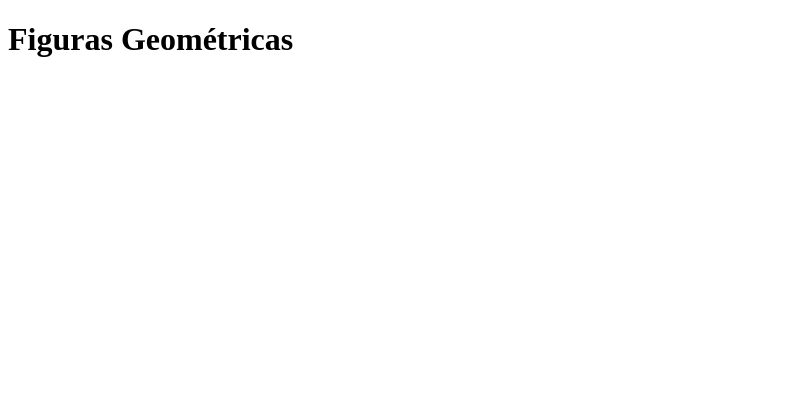
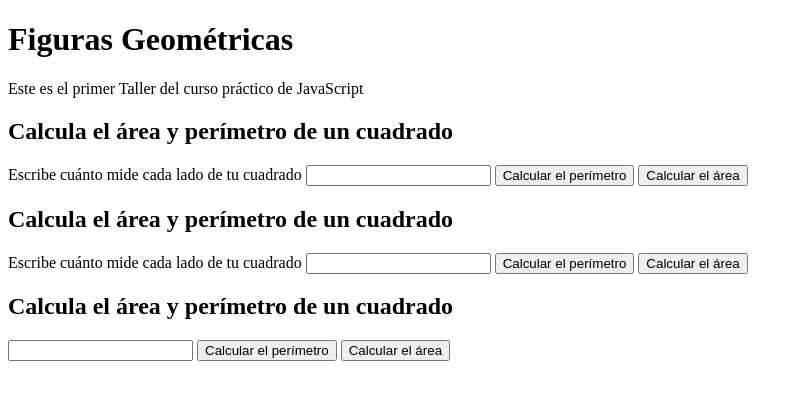
Before and after one commit to jorgetrad99/curso-practico-js, a website: page src/1_figuras_geométricas/figuras.html in a window 1280 px wide. Shown: the whole page, without its empty margins (0-803 px from the left). Drawn offline with Linux system fonts and the light colour scheme.

Commit message:
Interacting with JavaScript from HTML

```diff
--- a/src/1_figuras_geométricas/figuras.html
+++ b/src/1_figuras_geométricas/figuras.html
@@ -7,7 +7,37 @@
     <title>Figuras Geométricas | Curso Práctico de JavaScript en Platzi</title>
 </head>
 <body>
-    <h1>Figuras Geométricas</h1>
+    <header>
+        <h1>Figuras Geométricas</h1>
+        <p>Este es el primer Taller del curso práctico de JavaScript</p>
+    </header>
+    <section>
+        <h2>Calcula el área y perímetro de un cuadrado</h2>
+        <form action="">
+            <label for="inputCuadrado">Escribe cuánto mide cada lado de tu cuadrado</label>
+            <input type="number" id="InputCuadrado">
+            <button type="button" onclick="calcularPerimetroCuadrado()">Calcular el perímetro</button>
+            <button type="button" onclick="calcularAreaCuadrado()">Calcular el área</button>
+        </form>
+    </section>
+    <section>
+        <h2>Calcula el área y perímetro de un cuadrado</h2>
+        <form action="">
+            <label for="">Escribe cuánto mide cada lado de tu cuadrado</label>
+            <input type="number" id="">
+            <button type="button">Calcular el perímetro</button>
+            <button type="button">Calcular el área</button>
+        </form>
+    </section>
+    <section>
+        <h2>Calcula el área y perímetro de un cuadrado</h2>
+        <form action="">
+            <label for=""></label>
+            <input type="number" id="">
+            <button type="button">Calcular el perímetro</button>
+            <button type="button">Calcular el área</button>
+        </form>
+    </section>
     <script src="./figuras.js"></script>
 </body>
 </html>
--- a/src/1_figuras_geométricas/figuras.js
+++ b/src/1_figuras_geométricas/figuras.js
@@ -1,14 +1,8 @@
 //Código del Cuadrado
-//console.group("Cuadrados");
-
 const perimetroCuadrado = (lado) => lado * 4; //Arrow Function
 const areaCuadrado = (lado) => lado ** 2; //Otra forma de elevar un número a un exponente, en este caso 2 (al cuadrado)
 
-//console.groupEnd();
-
 //Código del Triángulo
-console.group("Triángulos");
-
 const alturaTriangulo = (lado, base) => {
   const angulo = Math.acos(base / 2 / lado); //Obtiene el ángulo formado en radianes
   return lado * Math.sin(angulo); //Devuelve la altura
@@ -16,11 +10,7 @@ const alturaTriangulo = (lado, base) => {
 const perimetroTriangulo = (lado, base) => lado * 2 + base;
 const areaTriangulo = (base, altura) => (base * altura) / 2;
 
-console.groupEnd();
-
 //Código de los Círculos
-console.group("Círculos");
-
 const radioCirculo = 8;
 const PI = Math.PI;
 
@@ -28,4 +18,18 @@ const diametroCirculo = (radio) => radio * 2;
 const perimetroCirculo = (radio) => diametroCirculo(radio) * PI;
 const areaCirculo = (radio) => radio ** 2 * PI;
 
-console.groupEnd();
+//Aquí interactuamos con el HTML
+function calcularPerimetroCuadrado() {
+  const input = document.getElementById("InputCuadrado");
+  const value = input.value;
+
+  const perimetro = perimetroCuadrado(value);
+  alert(perimetro);
+}
+function calcularAreaCuadrado() {
+  const input = document.getElementById("InputCuadrado");
+  const value = input.value;
+
+  const perimetro = areaCuadrado(input.value);
+  alert(perimetro);
+}
```
